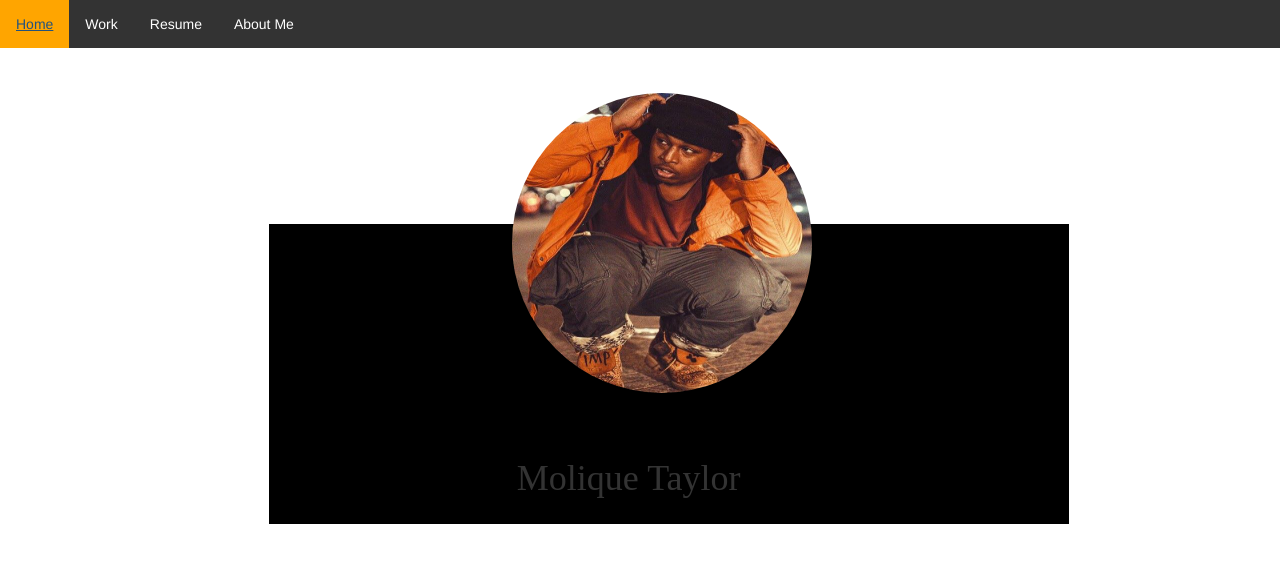
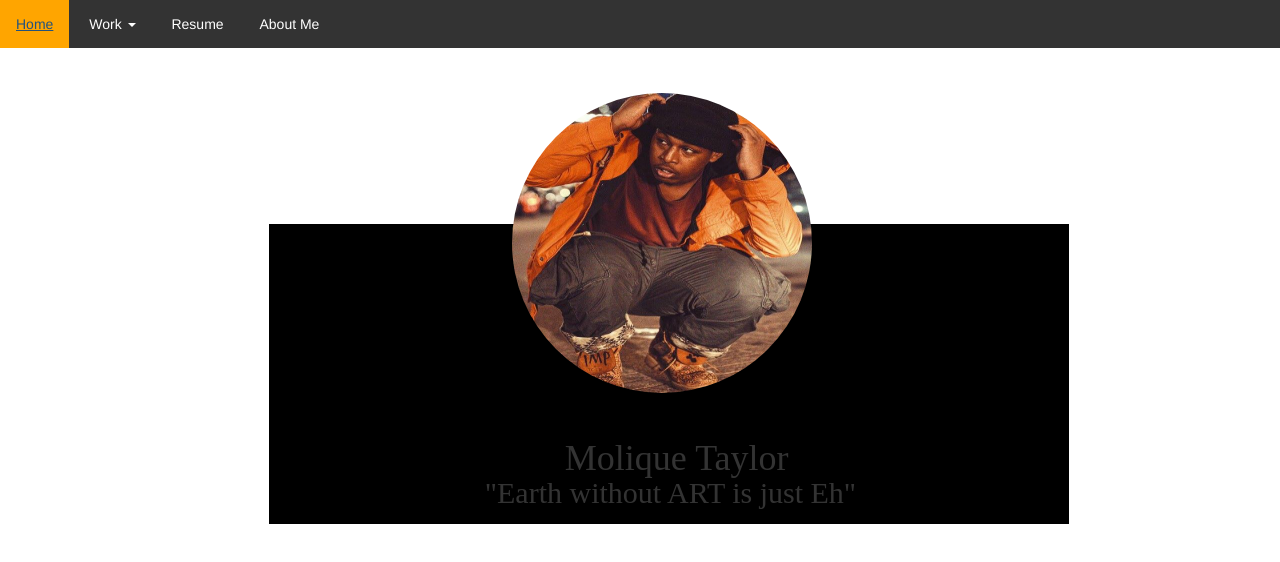
Before and after one commit to greedyboi1999/Portfolio, a plain HTML site: page index.html in a window 1280 px wide. Drawn offline with nearby package versions, Linux system fonts and the light colour scheme.

Commit message:
Drop down Bar and Art page created

```diff
--- a/work.css
+++ b/Art.css
@@ -8,12 +8,11 @@ ul {
     list-style-type: none;
     margin: 0;
     padding: 0;
-    overflow: hidden;
     background-color: #333;
 }
 
 li {
-    float: left;
+    display: inline-block;
 }
 
 li a {
--- a/home.css
+++ b/home.css
@@ -6,14 +6,11 @@ ul {
     list-style-type: none;
     margin: 0;
     padding: 0;
-    overflow: hidden;
     background-color: #333;
 }
-
 li {
-    float: left;
+    display: inline-block;
 }
-
 li a {
     display: block;
     color: white;
@@ -65,8 +62,15 @@ h1 {
     text-align: center;
     font-family: "Times New Roman", Times, serif;
     position: absolute;
-    bottom: 15px;
-    left: 31%;
+    bottom: 35px;
+    left: 37%;
+}
+
+h2 {text-align: center;
+    font-family: "Times New Roman", Times, serif;
+    position: absolute;
+    bottom: 5px;
+    left: 27%;
 }
 
 nav {
--- a/index.html
+++ b/index.html
@@ -19,7 +19,13 @@
 <body>
     <ul>
   <li><a class="active" href="#home">Home</a></li>
-  <li><a href="#work">Work</a></li>
+   <li class="dropdown">
+       <a class="dropdown-toggle" data-toggle="dropdown" href="#work">Work <span class="caret"></span></a>
+        <ul class="dropdown-menu">
+            <li><a href="art.html">Art Gallery</a></li>
+            <li><a href="#">Music</a></li>
+        </ul>
+    </li>
   <li><a href="#Resume">Resume</a></li>
   <li><a href="#about">About Me</a></li>
 </ul>
@@ -27,6 +33,7 @@
         <img class="profile-image" src="images/Molique.jpg" alt="">
         <div class="box">
             <h1>Molique Taylor</h1>
+            <h2>"Earth without ART is just Eh"</h2>
         </div>
     </div>
 </body>
```
Also changed, not shown: Art.html (renamed from work.html, +8 -2 lines).
